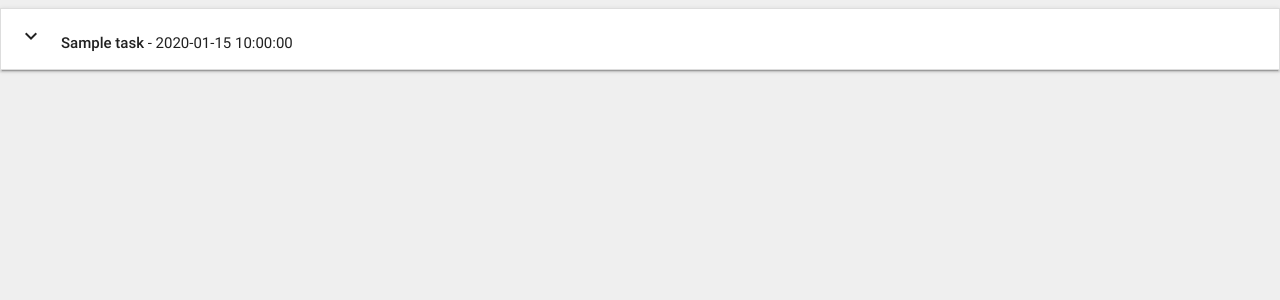
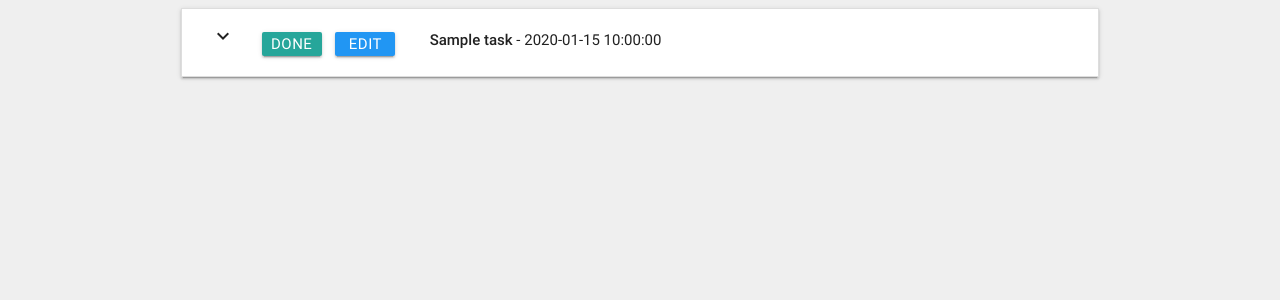
Before and after one commit to orlamadden/flask-to-do, a Flask app: page / in a window 1280 px wide. Shown: the top 300 px of the page. Run offline with Flask 2, Linux system fonts and the light colour scheme; a database or web service that is not in the repository returns one stand-in record (values such as "Sample title"); some libraries are stand-ins or nearby versions.

Commit message:
added edit task basic setup

```diff
--- a/app.py
+++ b/app.py
@@ -28,6 +28,12 @@ def insert_task():
     tasks.insert_one(request.form.to_dict())
     return redirect(url_for('get_tasks'))
 
+@app.route('/edit_task/<task_id>')
+def edit_task(task_id):
+    the_task = mongo.db.tasks.find_one({'_id': ObjectId(task_id)})
+    all_categories = mongo.db.categories.find()
+    return render_template('edittask.html', task=the_task, categories=all_categories)
+
 if __name__ == '__main__':
     app.run(host=os.environ.get('IP'),
     port=int(os.environ.get('PORT')),
--- a/static/css/style.css
+++ b/static/css/style.css
@@ -1,3 +1,15 @@
 body {
     background-color: #efefef;
 }
+
+.btn_small {
+    height: 24px;
+    width: 60px;
+    line-height: 24px;
+    margin: 5px 5px;
+    padding: 0 0.5em;
+}
+
+.task_header {
+    margin-top: 5px;
+}
--- a/templates/base.html
+++ b/templates/base.html
@@ -10,9 +10,11 @@
     <title>My Design Tasks</title>
 </head>
 <body>
-{% block content %}
+<div class="container">
+    {% block content %}
 
-{% endblock %}
+    {% endblock %}
+</div>
 
 <script src="https://cdnjs.cloudflare.com/ajax/libs/jquery/3.2.1/jquery.min.js"></script>
 <script src="https://cdnjs.cloudflare.com/ajax/libs/materialize/0.100.2/js/materialize.min.js"></script>
--- a/templates/tasks.html
+++ b/templates/tasks.html
@@ -1,11 +1,18 @@
-{% extends 'base.html' %} {% block content %}
+
+{% extends 'base.html'%} {% block content %}
+<div class="row">
     <ul class="collapsible" data-collapsible="accordion">
         {% for task in tasks %}
         <li>
             <div class="collapsible-header">
+                <div class="col s3">
+                    <i class="material-icons">expand_more</i>
+                    <a class="waves-effect waves-light btn btn_small">Done</a>
+                    <a href="{{ url_for('edit_task', task_id=task._id) }}" class="waves-effect waves-light btn btn_small blue">Edit</a>
+
+                </div>
                 <div class="task_header col s9">
-        <i class="material-icons">expand_more</i
-        ><strong>{{task.task_name}}</strong> - {{task.due_date}}
+                    <strong>{{task.task_name}}</strong> - {{task.due_date}}
                 </div>
             </div>
             <div class="collapsible-body">
@@ -16,4 +23,5 @@
         </li>
         {% endfor %}
     </ul>
+</div>
 {% endblock %}
```
Also changed, not shown: templates/edittask.html (added, +58 -0 lines). Lines whose indentation alone changed are shown as unchanged.
